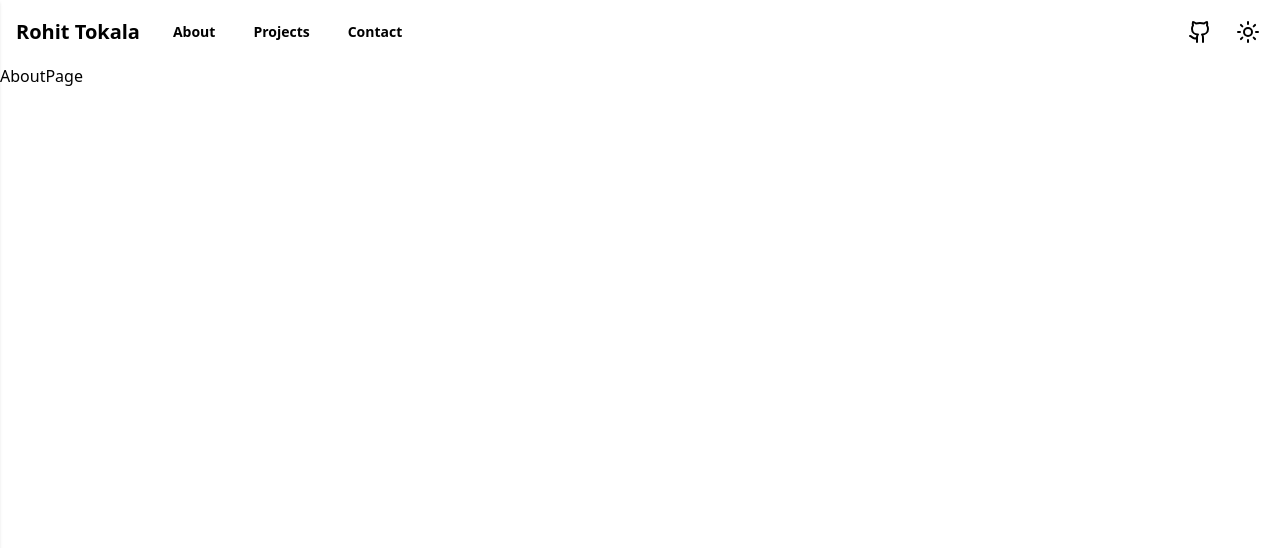
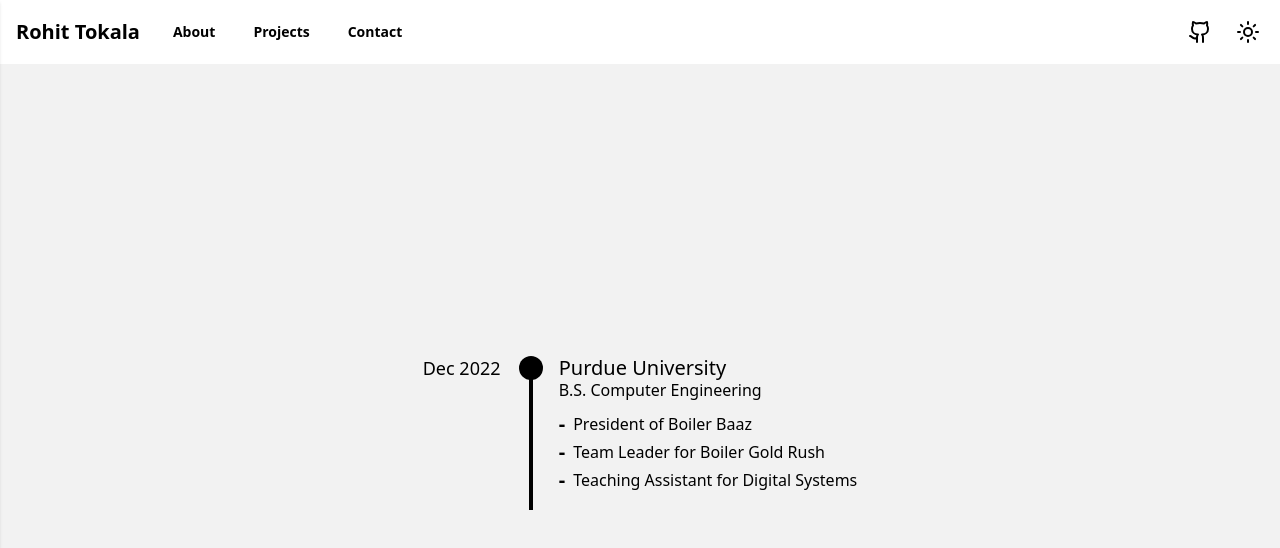
Before and after one commit to rtokala14/personal-portfolio, a Next.js app: page /about in a window 1280 px wide. Shown: the top 548 px of the page. Built offline with nearby package versions, Linux system fonts and the light colour scheme.

Commit message:
Add basic layout of the timeline of about page

```diff
--- a/src/app/about/page.tsx
+++ b/src/app/about/page.tsx
@@ -16,7 +16,34 @@
 };
 
 function AboutPage() {
-  return <div>AboutPage</div>;
+  return (
+    <div className=" min-h-screen bg-base-200 w-full flex flex-col items-center justify-start md:justify-center pb-16 px-2 md:px-14">
+      <div className=" flex flex-col">
+        <div className=" flex gap-4 items-center">
+          <time className=" text-lg w-20 font-normal">{"Dec 2022"}</time>
+          <div className=" h-6 w-6 rounded-full bg-base-content"></div>
+          <h2 className=" text-xl font-medium">Purdue University</h2>
+        </div>
+        <div className=" w-full border-l-4 pb-4 flex flex-col -mt-1 pl-[26px] border-l-base-content min-h-12 ml-[106px]">
+          <p className=" font-light text-base">{"B.S. Computer Engineering"}</p>
+          <ul className=" pt-2">
+            <li className=" flex items-center gap-2">
+              <p className=" font-bold text-xl">-</p>
+              <p>President of Boiler Baaz</p>
+            </li>
+            <li className=" flex items-center gap-2">
+              <p className=" font-bold text-xl">-</p>
+              <p>Team Leader for Boiler Gold Rush</p>
+            </li>
+            <li className=" flex items-center gap-2">
+              <p className=" font-bold text-xl">-</p>
+              <p>Teaching Assistant for Digital Systems</p>
+            </li>
+          </ul>
+        </div>
+      </div>
+    </div>
+  );
 }
 
 export default AboutPage;
--- a/tailwind.config.js
+++ b/tailwind.config.js
@@ -12,4 +12,5 @@
   daisyui: {
     themes: ["lofi", "black"],
   },
+  darkMode: ["class", "[data-theme=black]"],
 };
```
